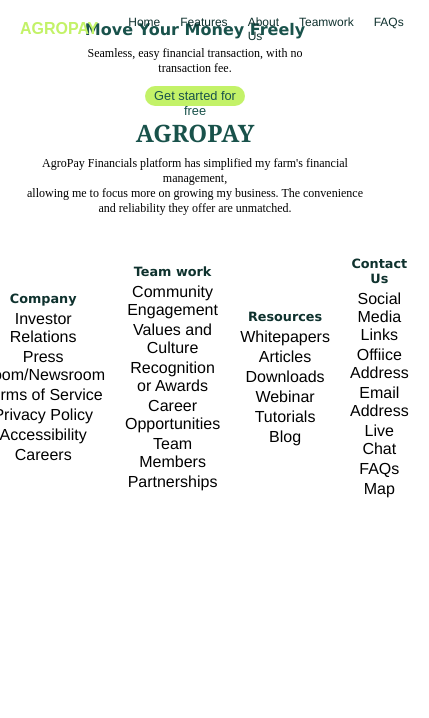
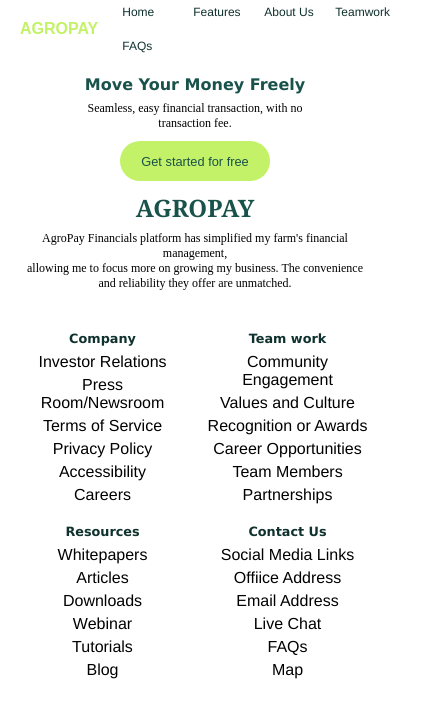
Before and after one commit to Danicard101/agropay, a plain HTML site: page faq.html in a window 390 px wide. Shown: the whole page, 429 px wide, since content can reach past the window. Drawn offline with Linux system fonts and the light colour scheme.

Commit message:
Made lots of adjusment for the mobile view

```diff
--- a/faq.html
+++ b/faq.html
@@ -102,7 +102,7 @@
         font-family: Verdana, Geneva, Tahoma, sans-serif;
         text-align: center;
         margin-bottom: 20px;
-        color:#0F322E;
+        color: #0f322e;
       }
       .list a {
         text-decoration: none;
@@ -115,10 +115,12 @@
 
       @media only screen and (max-width: 600px) {
         nav {
-          gap: 10px;
+          gap: 4px;
         }
         nav ul {
           font-size: 12px;
+          display: grid;
+          grid-template-columns: repeat(4, 1fr);
         }
         nav h6 {
           font-size: 1em;
@@ -126,19 +128,19 @@
         .dir {
           padding-right: 10px;
           padding-left: 10px;
-          padding-top: 10px;
+          padding-top: 30px;
         }
         .dir h6 {
           font-size: 1em;
-          margin-top: 10px;
+          margin-top: 45px;
         }
         .dir p {
           font-size: 12px;
           margin-top: 7px;
         }
         .dir button {
-          width: 100px;
-          height: 20px;
+          width: 150px;
+          height: 40px;
           font-size: 0.8em;
           margin-top: 10px;
         }
@@ -146,8 +148,13 @@
           font-size: 1.5em;
           margin-top: 10px;
         }
+        .list {
+          display: grid;
+          grid-template-columns: repeat(2, 2fr);
+          width: 100%;
+        }
         .list ul li {
-          gap: 2px;
+          gap: 5px;
         }
         .list h5 {
           font-size: 0.8em; /* Reduce font size for heading */
@@ -180,7 +187,8 @@
         allowing me to focus more on growing my business. The convenience <br />
         and reliability they offer are unmatched.
       </p>
-      <div class="list">
+    </section>
+    <section class="list">
       <ul>
         <li>
           <h5>Company</h5>
@@ -225,7 +233,6 @@
           <span><a href="#">Map</a></span>
         </li>
       </ul>
-      </div>
     </section>
     <script>
       const hmbtn = document.querySelector("#hmbtn");
```
Also changed, not shown: about.html (+11 -5 lines), index.html (+1 -1 lines), style.css (+10 -3 lines). Lines whose indentation alone changed are shown as unchanged.
